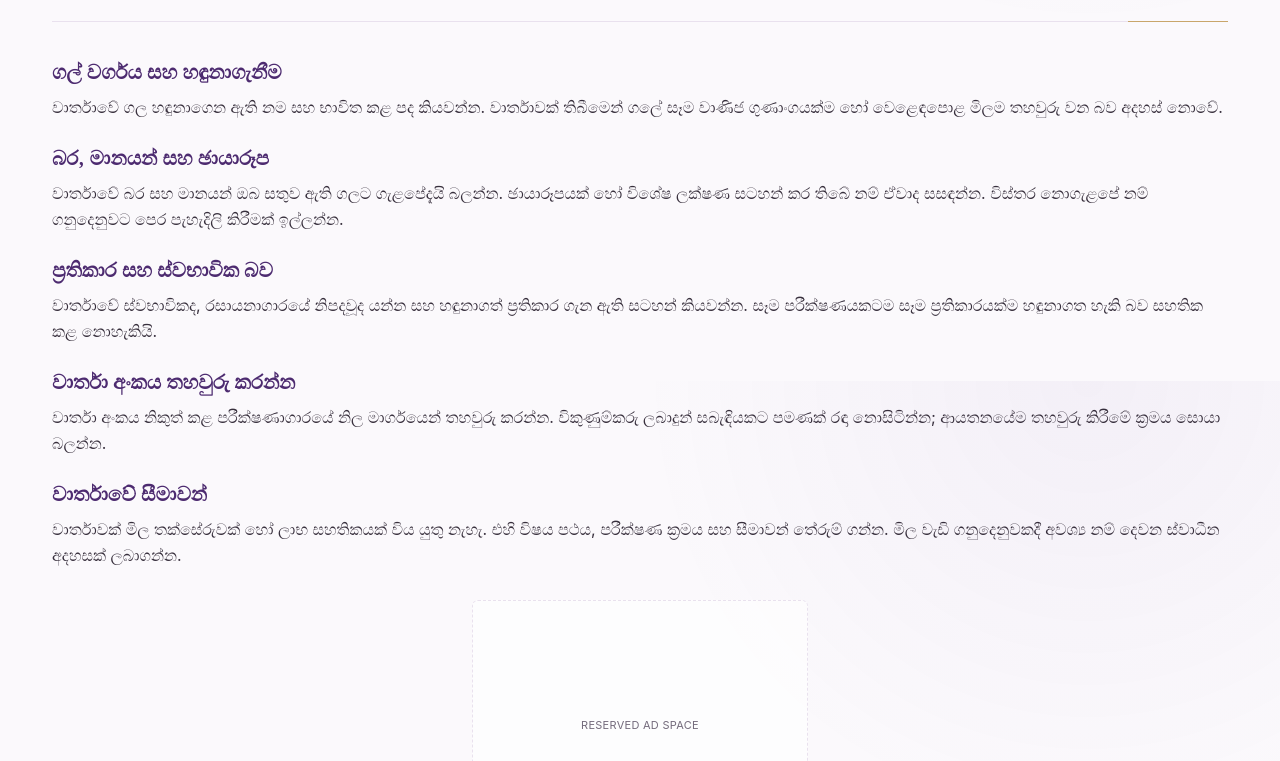
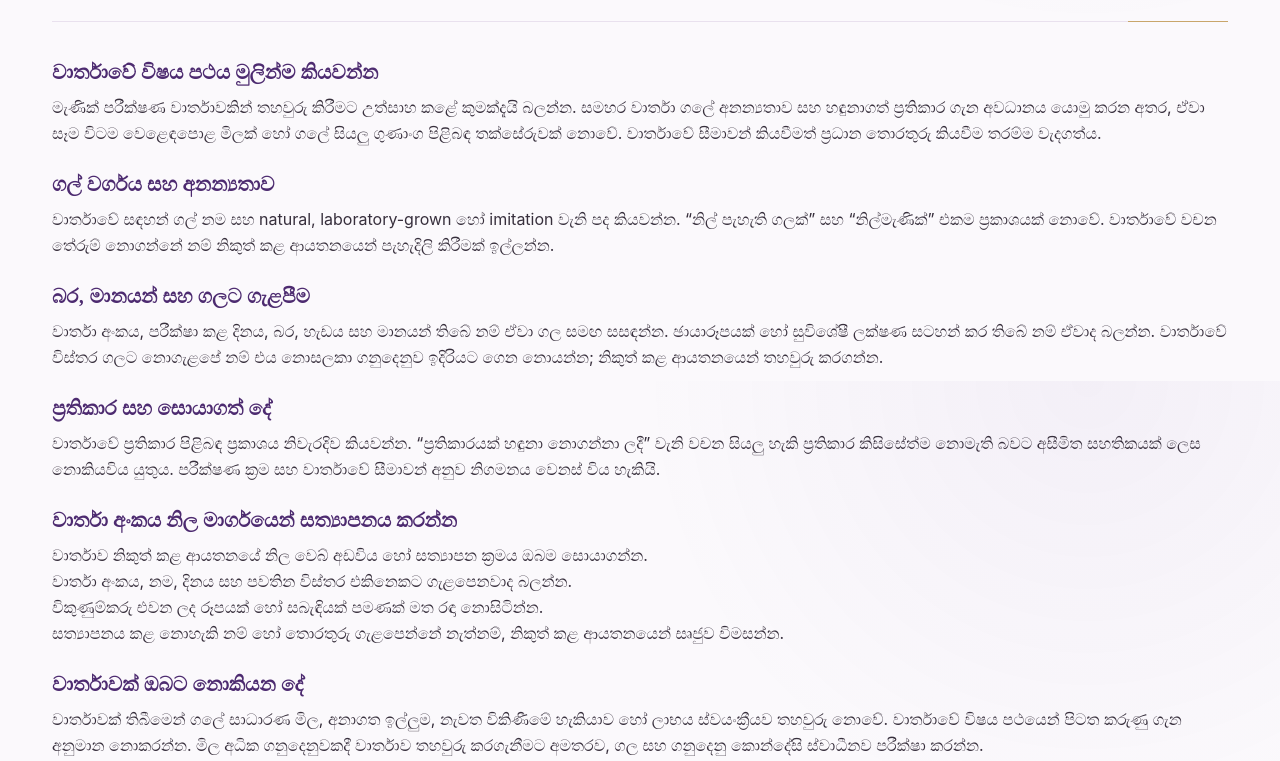
Before and after one commit to LinukaBandara/GemologyX, a Next.js app: page /si/learn/gem-lab-report-details in a window 1280 px wide. Shown: the part 419-1180 px from the top of the page. Built offline with nearby package versions, Linux system fonts and the light colour scheme.

Commit message:
Clarify gem lab report scope and verification

```diff
--- a/src/app/si/learn/gem-lab-report-details/page.tsx
+++ b/src/app/si/learn/gem-lab-report-details/page.tsx
@@ -3,41 +3,45 @@ import { ArticleLayout, ArticleSection } from "@/components/article-layout";
 
 export const metadata: Metadata = {
   title: "මැණික් පරීක්ෂණ වාර්තාවක තිබිය යුතු ප්‍රධාන තොරතුරු",
-  description: "මැණික් වාර්තාවක ගල් වර්ගය, බර, මානයන්, ප්‍රතිකාර සටහන් සහ වාර්තා අංකය පරීක්ෂා කරන ආකාරය.",
+  description: "මැණික් වාර්තාවක ගල් වර්ගය, බර, මානයන්, ප්‍රතිකාර සටහන්, වාර්තා අංකය සහ පරීක්ෂණ සීමාවන් පරීක්ෂා කරන ආකාරය.",
 };
 
 export default function Page() {
   return (
     <ArticleLayout
       category="සිංහල මැණික් දැනුම"
-      readTime="මිනිත්තු 5"
+      readTime="මිනිත්තු 6"
       title="මැණික් පරීක්ෂණ වාර්තාවක තිබිය යුතු ප්‍රධාන තොරතුරු"
-      crumbHref="/learn"
-      crumbLabel="Learn Gemology"
+      crumbHref="/si/learn/blue-sapphire-complete-guide"
+      crumbLabel="නිල්මැණික් මාර්ගෝපදේශය"
       related={[
-        { label: "රළු මැණික් ගලක් මිලදී ගැනීමට පෙර", href: "/si/learn/buying-rough-gemstones" },
         { label: "මැණික් පරීක්ෂණ වාර්තාවක් කියවීම", href: "/si/learn/how-to-read-gem-report" },
+        { label: "ප්‍රතිකාර තොරතුරු හෙළි කිරීම", href: "/si/learn/gemstone-treatment-disclosure" },
         { label: "මැණික් මිලදී ගැනීමට පෙර පරීක්ෂා කළ යුතු ලැයිස්තුව", href: "/si/learn/gemstone-buying-checklist" },
       ]}
     >
-      <ArticleSection heading="ගල් වර්ගය සහ හඳුනාගැනීම">
-        <p>වාර්තාවේ ගල හඳුනාගෙන ඇති නම සහ භාවිත කළ පද කියවන්න. වාර්තාවක් තිබීමෙන් ගලේ සෑම වාණිජ ගුණාංගයක්ම හෝ වෙළෙඳපොළ මිලම තහවුරු වන බව අදහස් නොවේ.</p>
+      <ArticleSection heading="වාර්තාවේ විෂය පථය මුලින්ම කියවන්න">
+        <p>මැණික් පරීක්ෂණ වාර්තාවකින් තහවුරු කිරීමට උත්සාහ කළේ කුමක්දැයි බලන්න. සමහර වාර්තා ගලේ අනන්‍යතාව සහ හඳුනාගත් ප්‍රතිකාර ගැන අවධානය යොමු කරන අතර, ඒවා සෑම විටම වෙළෙඳපොළ මිලක් හෝ ගලේ සියලු ගුණාංග පිළිබඳ තක්සේරුවක් නොවේ. වාර්තාවේ සීමාවන් කියවීමත් ප්‍රධාන තොරතුරු කියවීම තරම්ම වැදගත්ය.</p>
       </ArticleSection>
-
-      <ArticleSection heading="බර, මානයන් සහ ඡායාරූප">
-        <p>වාර්තාවේ බර සහ මානයන් ඔබ සතුව ඇති ගලට ගැළපේදැයි බලන්න. ඡායාරූපයක් හෝ විශේෂ ලක්ෂණ සටහන් කර තිබේ නම් ඒවාද සසඳන්න. විස්තර නොගැළපේ නම් ගනුදෙනුවට පෙර පැහැදිලි කිරීමක් ඉල්ලන්න.</p>
+      <ArticleSection heading="ගල් වර්ගය සහ අනන්‍යතාව">
+        <p>වාර්තාවේ සඳහන් ගල් නම සහ natural, laboratory-grown හෝ imitation වැනි පද කියවන්න. “නිල් පැහැති ගලක්” සහ “නිල්මැණික්” එකම ප්‍රකාශයක් නොවේ. වාර්තාවේ වචන තේරුම් නොගන්නේ නම් නිකුත් කළ ආයතනයෙන් පැහැදිලි කිරීමක් ඉල්ලන්න.</p>
       </ArticleSection>
-
-      <ArticleSection heading="ප්‍රතිකාර සහ ස්වභාවික බව">
-        <p>වාර්තාවේ ස්වභාවිකද, රසායනාගාරයේ නිපදවූද යන්න සහ හඳුනාගත් ප්‍රතිකාර ගැන ඇති සටහන් කියවන්න. සෑම පරීක්ෂණයකටම සෑම ප්‍රතිකාරයක්ම හඳුනාගත හැකි බව සහතික කළ නොහැකියි.</p>
+      <ArticleSection heading="බර, මානයන් සහ ගලට ගැළපීම">
+        <p>වාර්තා අංකය, පරීක්ෂා කළ දිනය, බර, හැඩය සහ මානයන් තිබේ නම් ඒවා ගල සමඟ සසඳන්න. ඡායාරූපයක් හෝ සුවිශේෂී ලක්ෂණ සටහන් කර තිබේ නම් ඒවාද බලන්න. වාර්තාවේ විස්තර ගලට නොගැළපේ නම් එය නොසලකා ගනුදෙනුව ඉදිරියට ගෙන නොයන්න; නිකුත් කළ ආයතනයෙන් තහවුරු කරගන්න.</p>
       </ArticleSection>
-
-      <ArticleSection heading="වාර්තා අංකය තහවුරු කරන්න">
-        <p>වාර්තා අංකය නිකුත් කළ පරීක්ෂණාගාරයේ නිල මාර්ගයෙන් තහවුරු කරන්න. විකුණුම්කරු ලබාදුන් සබැඳියකට පමණක් රඳා නොසිටින්න; ආයතනයේම තහවුරු කිරීමේ ක්‍රමය සොයා බලන්න.</p>
+      <ArticleSection heading="ප්‍රතිකාර සහ සොයාගත් දේ">
+        <p>වාර්තාවේ ප්‍රතිකාර පිළිබඳ ප්‍රකාශය නිවැරදිව කියවන්න. “ප්‍රතිකාරයක් හඳුනා නොගන්නා ලදී” වැනි වචන සියලු හැකි ප්‍රතිකාර කිසිසේත්ම නොමැති බවට අසීමිත සහතිකයක් ලෙස නොකියවිය යුතුය. පරීක්ෂණ ක්‍රම සහ වාර්තාවේ සීමාවන් අනුව නිගමනය වෙනස් විය හැකියි.</p>
       </ArticleSection>
-
-      <ArticleSection heading="වාර්තාවේ සීමාවන්">
-        <p>වාර්තාවක් මිල තක්සේරුවක් හෝ ලාභ සහතිකයක් විය යුතු නැහැ. එහි විෂය පථය, පරීක්ෂණ ක්‍රමය සහ සීමාවන් තේරුම් ගන්න. මිල වැඩි ගනුදෙනුවකදී අවශ්‍ය නම් දෙවන ස්වාධීන අදහසක් ලබාගන්න.</p>
+      <ArticleSection heading="වාර්තා අංකය නිල මාර්ගයෙන් සත්‍යාපනය කරන්න">
+        <ul>
+          <li>වාර්තාව නිකුත් කළ ආයතනයේ නිල වෙබ් අඩවිය හෝ සත්‍යාපන ක්‍රමය ඔබම සොයාගන්න.</li>
+          <li>වාර්තා අංකය, නම, දිනය සහ පවතින විස්තර එකිනෙකට ගැළපෙනවාද බලන්න.</li>
+          <li>විකුණුම්කරු එවන ලද රූපයක් හෝ සබැඳියක් පමණක් මත රඳා නොසිටින්න.</li>
+          <li>සත්‍යාපනය කළ නොහැකි නම් හෝ තොරතුරු ගැළපෙන්නේ නැත්නම්, නිකුත් කළ ආයතනයෙන් සෘජුව විමසන්න.</li>
+        </ul>
+      </ArticleSection>
+      <ArticleSection heading="වාර්තාවක් ඔබට නොකියන දේ">
+        <p>වාර්තාවක් තිබීමෙන් ගලේ සාධාරණ මිල, අනාගත ඉල්ලුම, නැවත විකිණීමේ හැකියාව හෝ ලාභය ස්වයංක්‍රීයව තහවුරු නොවේ. වාර්තාවේ විෂය පථයෙන් පිටත කරුණු ගැන අනුමාන නොකරන්න. මිල අධික ගනුදෙනුවකදී වාර්තාව තහවුරු කරගැනීමට අමතරව, ගල සහ ගනුදෙනු කොන්දේසි ස්වාධීනව පරීක්ෂා කරන්න.</p>
       </ArticleSection>
     </ArticleLayout>
   );
```
